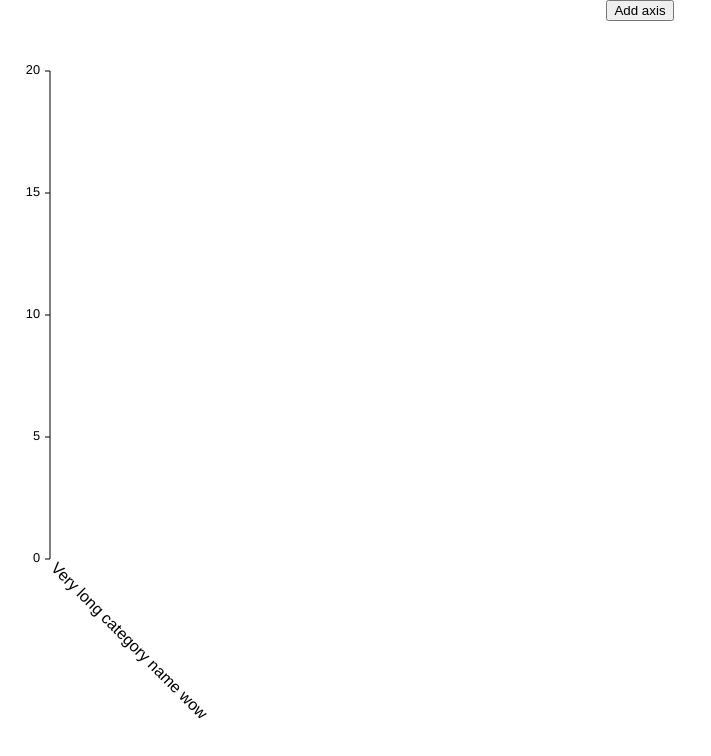
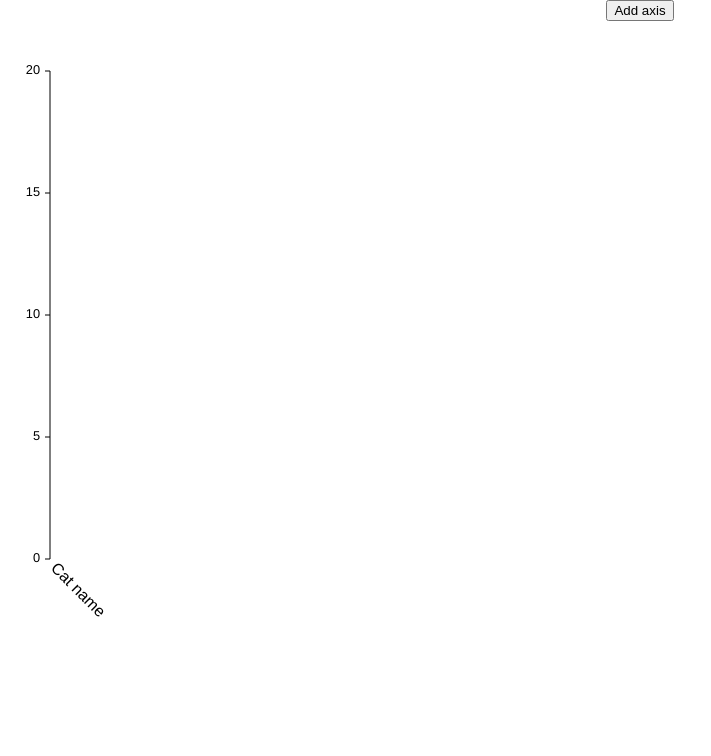
Before and after one commit to johnmartins/mdac, a Vue app: page / in a window 1280 px wide. Shown: the top 756 px of the page, without its empty margins (0-711 px from the left). Built offline with nearby package versions, Linux system fonts and the light colour scheme.

Commit message:
Reactive axis and linear scaling

```diff
--- a/src/components/plots/PCPlot2.vue
+++ b/src/components/plots/PCPlot2.vue
@@ -20,7 +20,7 @@
 
 					<line x1="0" y1="0" x2="0" :y2="getPlotYBounds()[1]-(plotParameters.axisTitlePadding)" stroke-width="1" stroke="black"/>
 
-					<g class="tick" v-for="(tick, tickIndex) in c.ticks" :key="tickIndex"> <!-- Tick group -->
+					<g class="tick" v-for="(tick, index) in c.getTickArray()" :key="index"> <!-- Tick group -->
 						<text x="-10" :y="c.scaleLinear(tick)*getAxisLength()" class="tick-string">{{tick}}</text>
 						<line x1="0" :y1="c.scaleLinear(tick)*getAxisLength()" x2="-5" :y2="c.scaleLinear(tick)*getAxisLength()" stroke-width="1" stroke="black"/>	<!-- Top tick -->
 					</g>
@@ -33,6 +33,8 @@
 <script setup>
 import { reactive, ref, onMounted, onUpdated } from "vue"
 import * as d3 from "d3"
+
+import Category from "../../models/plots/Category"
 
 const plotCanvas = ref(null)
 const svgContainer = ref(null)
@@ -53,18 +55,8 @@ function addCategory() {
 		position = categories[categories.length - 1].position + 1
 	}
 
-	categories.push({
-		position: position,
-		title: "Very long category name wow",
-		ticks: [20, 15, 10, 5, 0],
-		scaleLinear: d3.scaleLinear().range([0, 1]).domain([20, 0]),
-		ub: 20,
-		lb: 0
-	})
-
-	const scale = d3.scaleLinear().range([0, 1]).domain([0, 20])
-	console.log(scale(10))
-
+	const c = new Category("Cat name", 0, 20)
+	categories.push(c)
 	plotParameters.horizontalOffset = getPlotXBounds()[1]/Math.max(1,(categories.length-1))
 }
 
--- /dev/null
+++ b/src/models/plots/Category.js
@@ -0,0 +1,31 @@
+import * as d3 from "d3"
+
+class Category {
+
+    static count = 0
+
+    constructor (title, lb, ub, position=Category.count, ticks=5) {
+        this.title = title
+        this.lb = lb
+        this.ub = ub
+        this.position = position
+        this.ticks = ticks
+
+        Category.count++
+    }
+
+    scaleLinear (value) {
+        return d3.scaleLinear().range([0,1]).domain([this.ub, this.lb])(value)
+    }
+
+    getTickArray () {
+        let ta = [this.lb]
+        const tickStep = (this.ub - this.lb)/(this.ticks-1)
+        for (let i=0; i<(this.ticks-1); i++) {
+            ta.push(ta[ta.length-1]+tickStep)
+        }
+        return ta
+    }
+}
+
+export default Category
```
